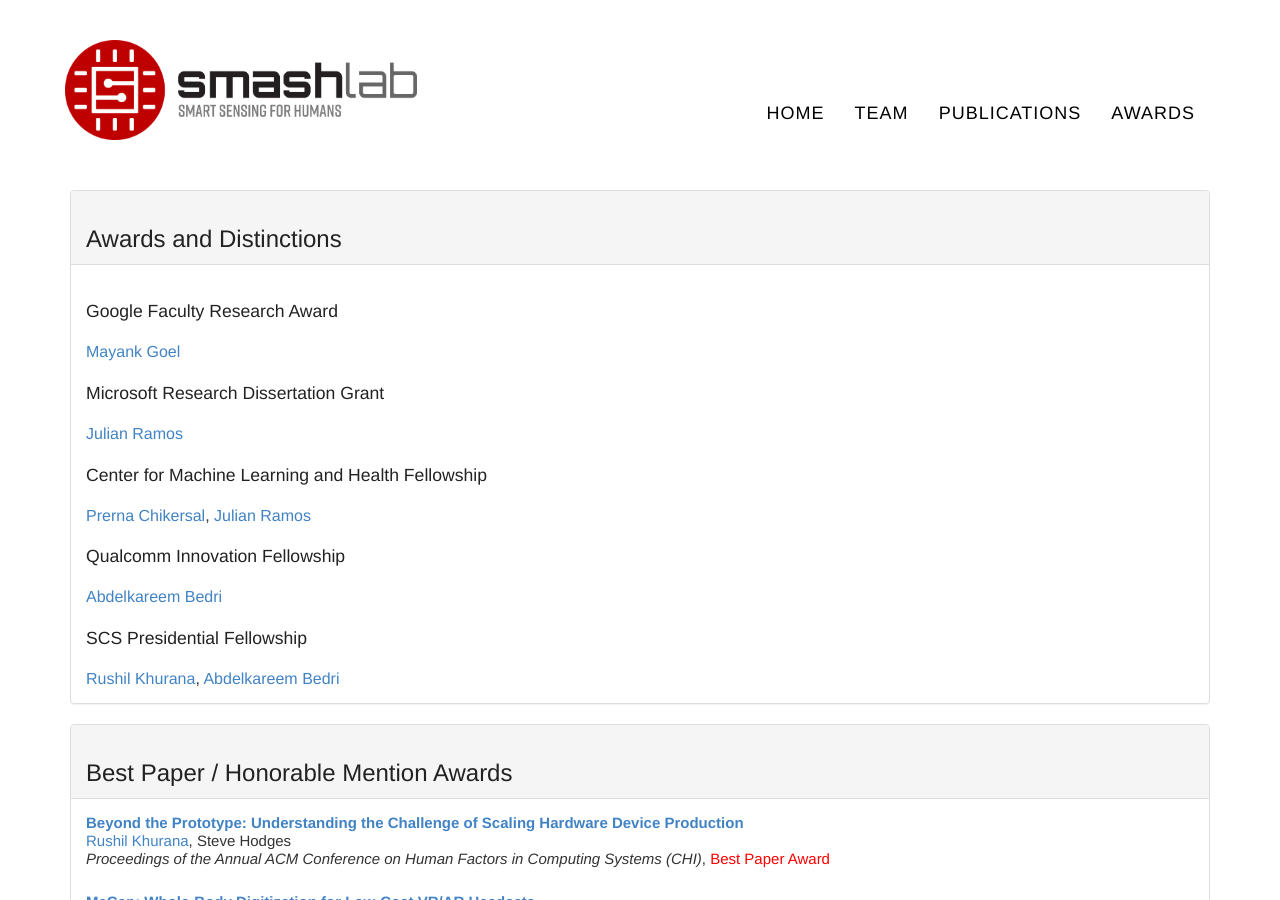
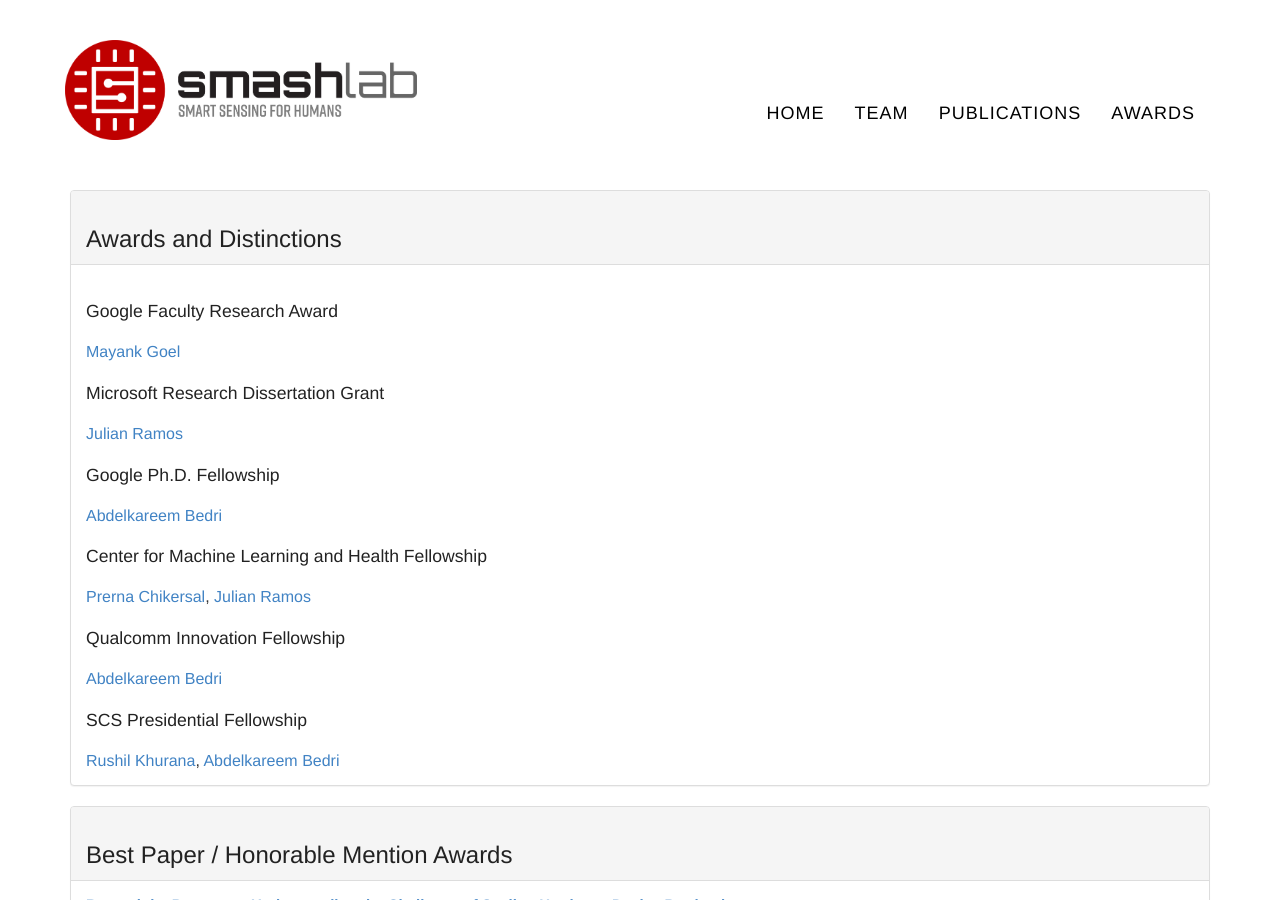
Before and after one commit to cmusmashlab/cmusmashlab.github.io, a Jekyll site: the page built from awards/index.html, in a window 1280 px wide and 900 px high. Built offline with Jekyll 4.4.1, drawn with Linux system fonts in a browser that asks for light colours; nearby versions of some CDN libraries; some web fonts are replaced.

Commit message:
Added Kareem's Google phd fellowship

```diff
--- a/_data/fellowships.yml
+++ b/_data/fellowships.yml
@@ -2,6 +2,9 @@
   people: [goel]
 - name: Microsoft Research Dissertation Grant
   people: [ramos]
+
+- name: Google Ph.D. Fellowship
+  people: [bedri]
 
 - name: Center for Machine Learning and Health Fellowship
   people: [chikersal,ramos]
```
